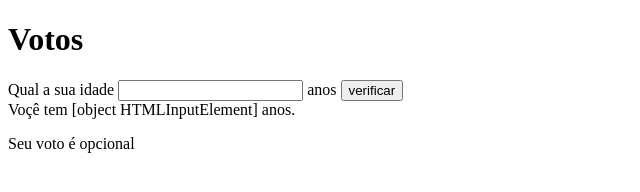
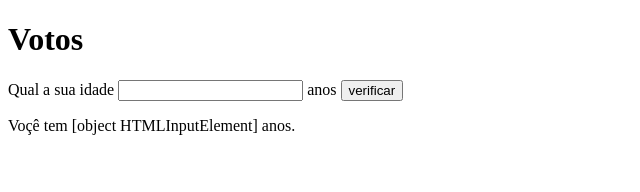
Before and after one commit to CassioPotter/HTML-CSS-javascript, a plain HTML site: page javascript/12.html in a window 1280 px wide. Both pictures are taken after a click on the button "verificar". Shown: the whole page, without its empty margins (0-640 px from the left). Drawn offline with Linux system fonts and the light colour scheme.

Commit message:
Update 12.html

```diff
--- a/javascript/12.html
+++ b/javascript/12.html
@@ -18,21 +18,11 @@
     <script>
         function verificar(){
             var ida = window.document.getElementById('idade');
-            var res = window.document.getElementById('res');
+            var ress = window.document.getElementById('res');
 
-            res.innerHTML = `Voçê tem ${ida} anos.`
+            ress.innerHTML = `<p>Voçê tem ${ida} anos.</p>`;
 
-            if (ida < 16){
-                res.innerHTML += `<p>Voçê ainda não pode votar </p>`
-            }
-            else{
-                if (ida > 18){
-                    res.innerHTML += `<p>Seu voto é obrigatorio</p>`
-                }
-                else{
-                    res.innerHTML += `<p>Seu voto é opcional</p>`
-                }
-            }
+
         }
 
     </script>
```
